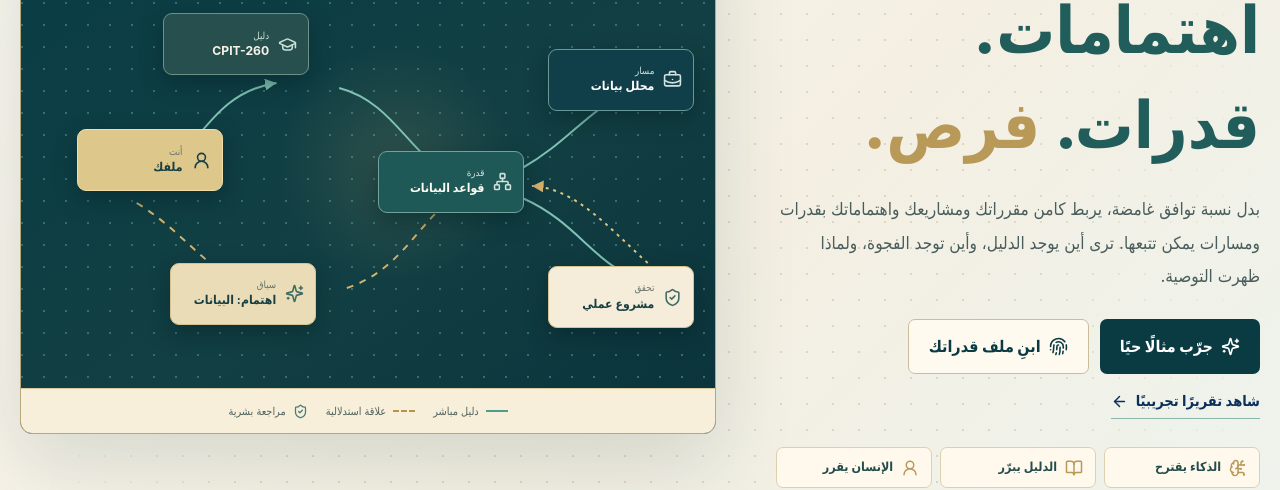
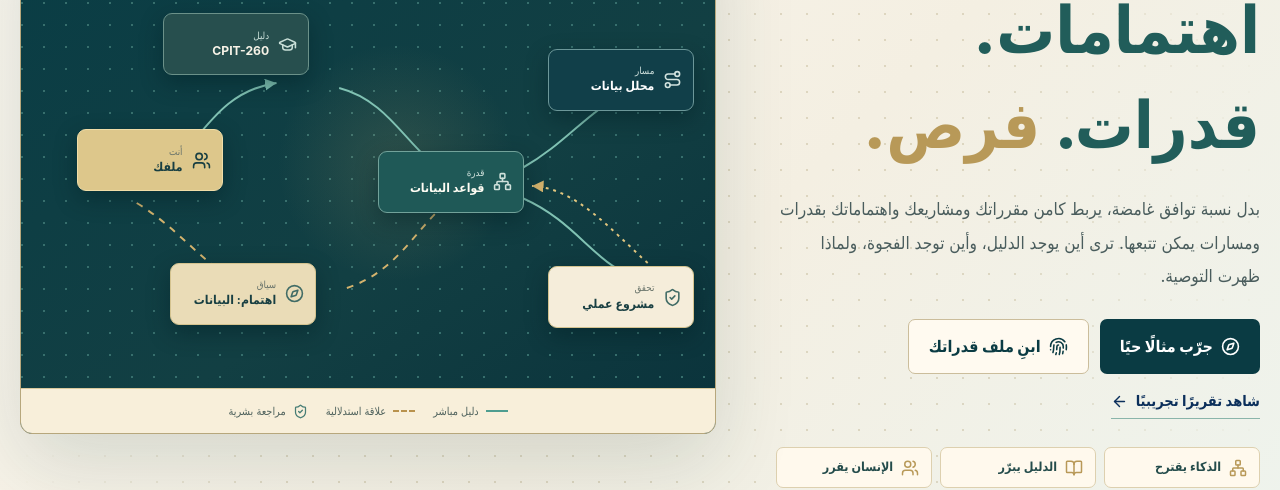
Before and after one commit to adeebnoor/KAMIN, a React (Vite) app: page /ar/ in a window 1280 px wide. Shown: the part 310-800 px from the top of the page. Built offline with nearby package versions, Linux system fonts and the light colour scheme; a web font is replaced by a local one.

Commit message:
Reuse existing icon set to preserve performance budget

```diff
--- a/src/components/CompetitiveHero.jsx
+++ b/src/components/CompetitiveHero.jsx
@@ -1,4 +1,4 @@
-import {ArrowLeft, ArrowRight, BookOpen, BrainCircuit, BriefcaseBusiness, Fingerprint, GraduationCap, Network, ShieldCheck, Sparkles, UserRound} from 'lucide-react'
+import {ArrowLeft, ArrowRight, BookOpen, Compass, Fingerprint, GraduationCap, Network, Route, ShieldCheck, Users} from 'lucide-react'
 
 const tr = (lang, ar, en) => lang === 'ar' ? ar : en
 
@@ -22,14 +22,14 @@ export default function CompetitiveHero({lang, onSample, onProfile, reportHref})
             'Instead of an opaque fit score, Kamin connects your coursework, projects and interests to traceable capabilities and pathways. You can see the evidence, the gap and why a recommendation appeared.'
           )}</p>
           <div className="k-network-actions">
-            <button className="button primary" onClick={onSample}><Sparkles size={19}/>{tr(lang,'جرّب مثالًا حيًا','Try a live example')}</button>
+            <button className="button primary" onClick={onSample}><Compass size={19}/>{tr(lang,'جرّب مثالًا حيًا','Try a live example')}</button>
             <button className="button secondary" onClick={onProfile}><Fingerprint size={19}/>{tr(lang,'ابنِ ملف قدراتك','Build your capability profile')}</button>
           </div>
           <a className="k-network-report" href={reportHref}>{tr(lang,'شاهد تقريرًا تجريبيًا','View a sample report')}<Arrow size={17}/></a>
           <div className="k-ai-principle" aria-label={tr(lang,'مبدأ القرار في كامن','Kamin decision principle')}>
-            <span><BrainCircuit size={18}/><b>{tr(lang,'الذكاء يقترح','AI suggests')}</b></span>
+            <span><Network size={18}/><b>{tr(lang,'الذكاء يقترح','AI suggests')}</b></span>
             <span><BookOpen size={18}/><b>{tr(lang,'الدليل يبرّر','Evidence justifies')}</b></span>
-            <span><UserRound size={18}/><b>{tr(lang,'الإنسان يقرر','Humans decide')}</b></span>
+            <span><Users size={18}/><b>{tr(lang,'الإنسان يقرر','Humans decide')}</b></span>
           </div>
         </div>
 
@@ -53,11 +53,11 @@ export default function CompetitiveHero({lang, onSample, onProfile, reportHref})
                 <path className="k-link solid" d="M520 240 C580 265 600 315 646 320" markerEnd="url(#kArrow)"/>
                 <path className="k-link verify" d="M650 305 C610 270 575 230 530 228" markerEnd="url(#kArrowGold)"/>
               </svg>
-              <GraphNode className="person" Icon={UserRound} eyebrow={tr(lang,'أنت','You')} title={tr(lang,'ملفك','Your profile')}/>
+              <GraphNode className="person" Icon={Users} eyebrow={tr(lang,'أنت','You')} title={tr(lang,'ملفك','Your profile')}/>
               <GraphNode className="course" Icon={GraduationCap} eyebrow={tr(lang,'دليل','Evidence')} title="CPIT-260"/>
-              <GraphNode className="interest" Icon={Sparkles} eyebrow={tr(lang,'سياق','Context')} title={tr(lang,'اهتمام: البيانات','Interest: data')}/>
+              <GraphNode className="interest" Icon={Compass} eyebrow={tr(lang,'سياق','Context')} title={tr(lang,'اهتمام: البيانات','Interest: data')}/>
               <GraphNode className="capability" Icon={Network} eyebrow={tr(lang,'قدرة','Capability')} title={tr(lang,'قواعد البيانات','Databases')}/>
-              <GraphNode className="opportunity" Icon={BriefcaseBusiness} eyebrow={tr(lang,'مسار','Pathway')} title={tr(lang,'محلل بيانات','Data Analyst')}/>
+              <GraphNode className="opportunity" Icon={Route} eyebrow={tr(lang,'مسار','Pathway')} title={tr(lang,'محلل بيانات','Data Analyst')}/>
               <GraphNode className="project" Icon={ShieldCheck} eyebrow={tr(lang,'تحقق','Verification')} title={tr(lang,'مشروع عملي','Practical project')}/>
             </div>
             <div className="k-network-legend">
```
